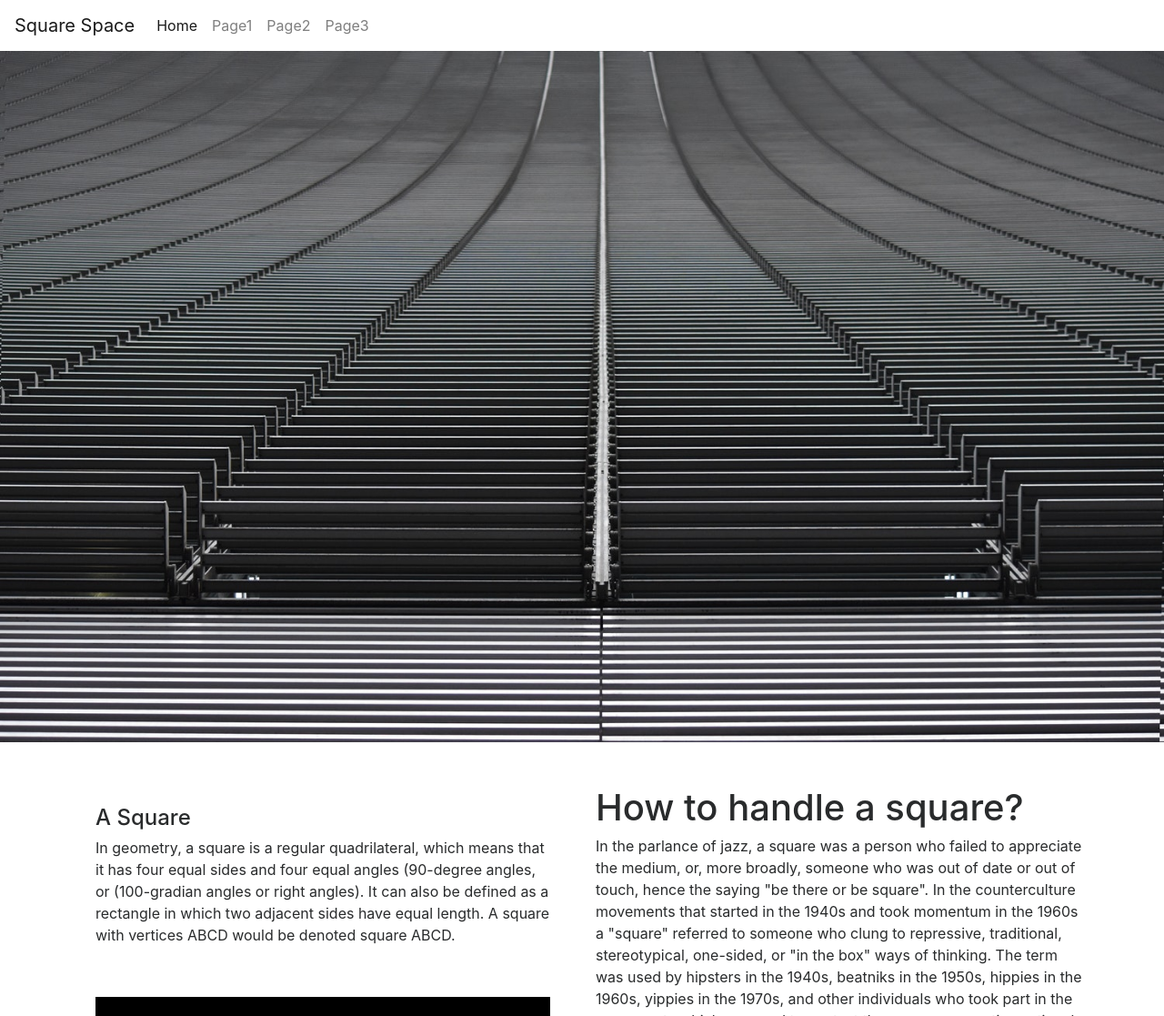
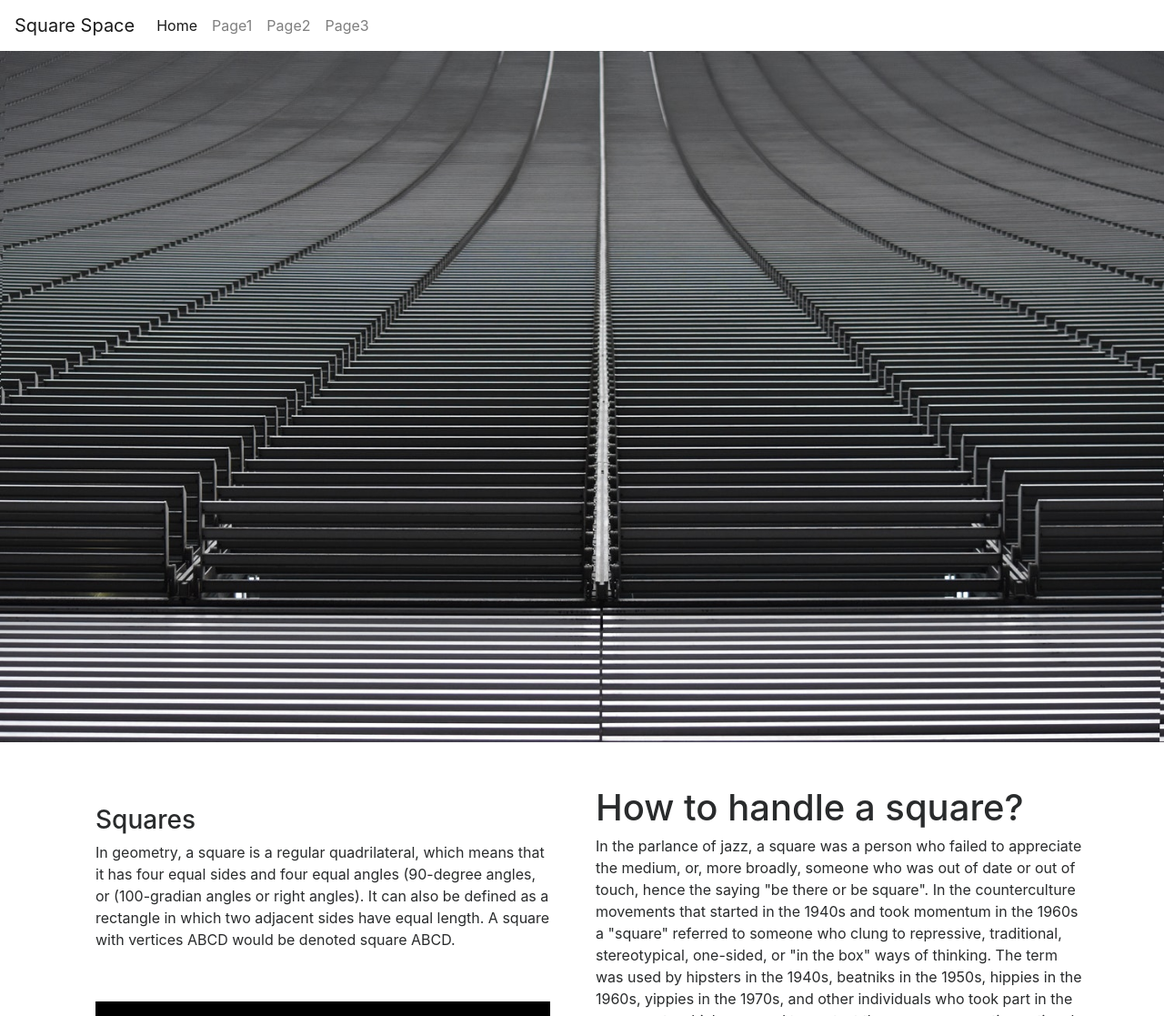
Before and after one commit to squaress/squaress.github.io, a plain HTML site: page index.html in a window 1280 px wide. Shown: the top 1117 px of the page at 91% size. Drawn offline with nearby package versions, Linux system fonts and the light colour scheme.

Commit message:
Add files via upload

```diff
--- a/index.html
+++ b/index.html
@@ -38,7 +38,7 @@
 	 	<div class="col-md-6">
 	 		<div class="card cardborder">
 	 			<div class="card-block">
-	 			 	<h4 class="heading1">A Square</h4>
+	 			 	<h3 class="heading1">Squares</h3>
 	 			 	<p>In geometry, a square is a regular quadrilateral, which means that it has four equal sides and four equal angles (90-degree angles, or (100-gradian angles or right angles). It can also be defined as a rectangle in which two adjacent sides have equal length. A square with vertices ABCD would be denoted square ABCD.
 					</p>
 	 			</div>
```
